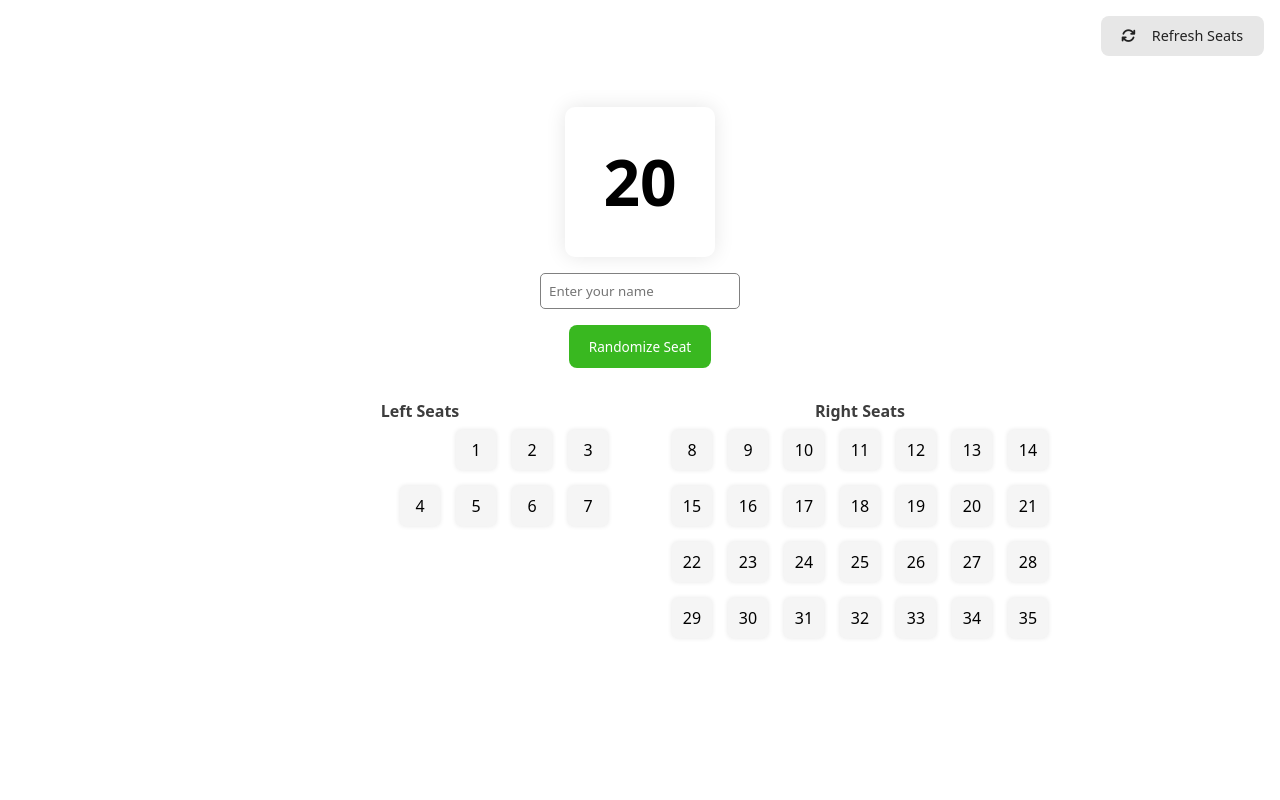
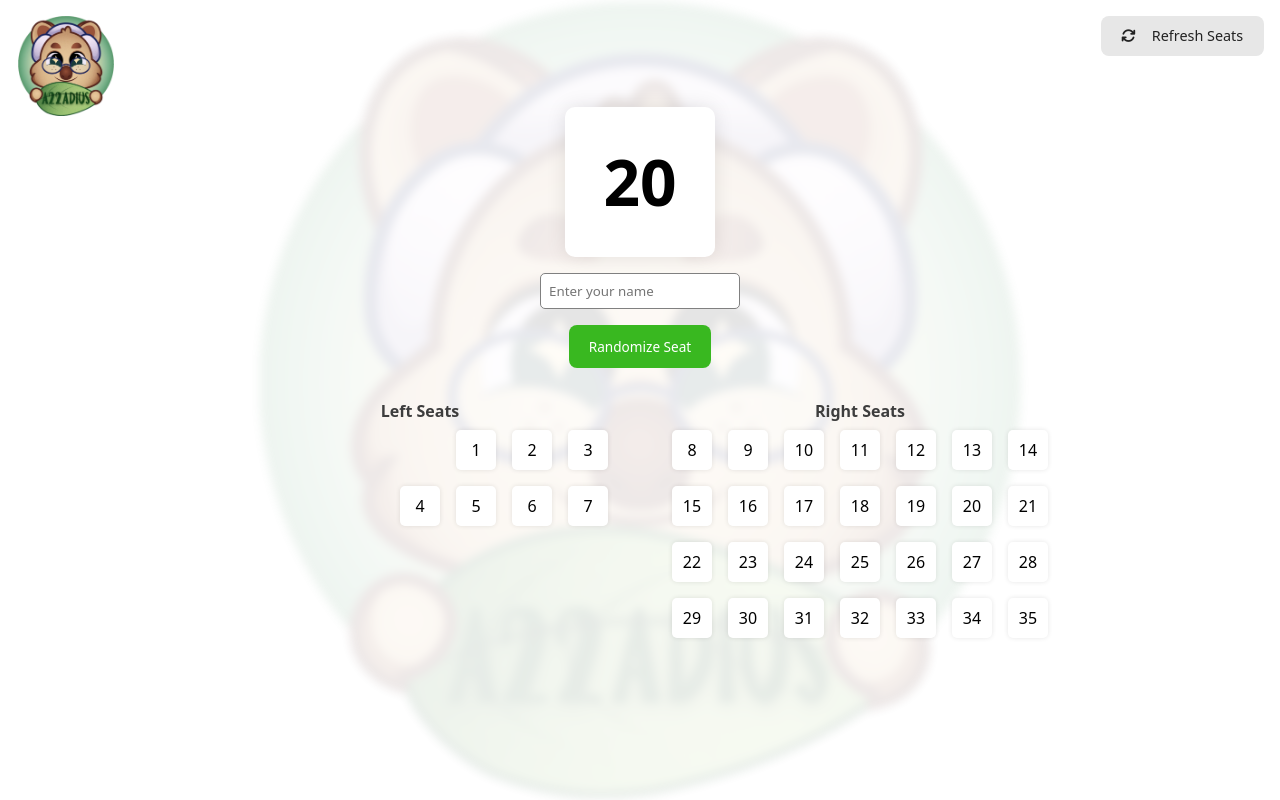
Before and after one commit to wp-83/seat-randomizer, a plain HTML site: page index.html in a window 1280 px wide. Drawn offline with Linux system fonts and the light colour scheme.

Commit message:
add: copyright and logo

```diff
--- a/index.html
+++ b/index.html
@@ -8,6 +8,8 @@
         <link rel="stylesheet" href="https://cdnjs.cloudflare.com/ajax/libs/font-awesome/6.6.0/css/all.min.css" integrity="sha512-Kc323vGBEqzTmouAECnVceyQqyqdsSiqLQISBL29aUW4U/M7pSPA/gEUZQqv1cwx4OnYxTxve5UMg5GT6L4JJg==" crossorigin="anonymous" referrerpolicy="no-referrer" />
 	</head>
 	<body>
+		<img class="main-bg" src="Logo A22ADIUS.png" alt="logo-a22adius">
+		<img class="nav-logo" src="Logo A22ADIUS.png" alt="logo-a22adius">
 		<main>
 			<form id="submit-form">
 				<section id="random-number">20</section>
--- a/style.css
+++ b/style.css
@@ -14,6 +14,27 @@
     --dark: #222;
     --dark-gray: rgb(61, 61, 61);
     --accent: red;
+}
+
+.main-bg {
+    position: fixed;
+    top: 0;
+    left: 0;
+    width: 100%;
+    height: 100%;
+    object-fit: contain;
+    opacity: .1;
+    filter: blur(5px);
+    z-index: -1;
+}
+
+.nav-logo {
+    position: fixed;
+    top: 1rem;
+    left: 1rem;
+    width: 100px;
+    height: 100px;
+    object-fit: contain;
 }
 
 body {
@@ -52,6 +73,7 @@ input {
     margin: auto;
     margin-bottom: 1rem;
     font-weight: bold;
+    background: var(--light);
 }
 
 button {
@@ -111,7 +133,7 @@ button:hover{
     align-items: center;
     box-shadow: 0 0 5px rgba(0,0,0,.1);
     position: relative;
-    background: var(--light-secondary)
+    background: var(--light)
 }
 
 .seat .name {
@@ -131,6 +153,9 @@ button:hover{
     text-align: center;
     opacity: 0;
     transition: 0;
+    white-space: nowrap;
+    overflow: hidden;
+    text-overflow: ellipsis;
 }
 
 .red {
```
Also changed, not shown: Logo A22ADIUS.png (added).
